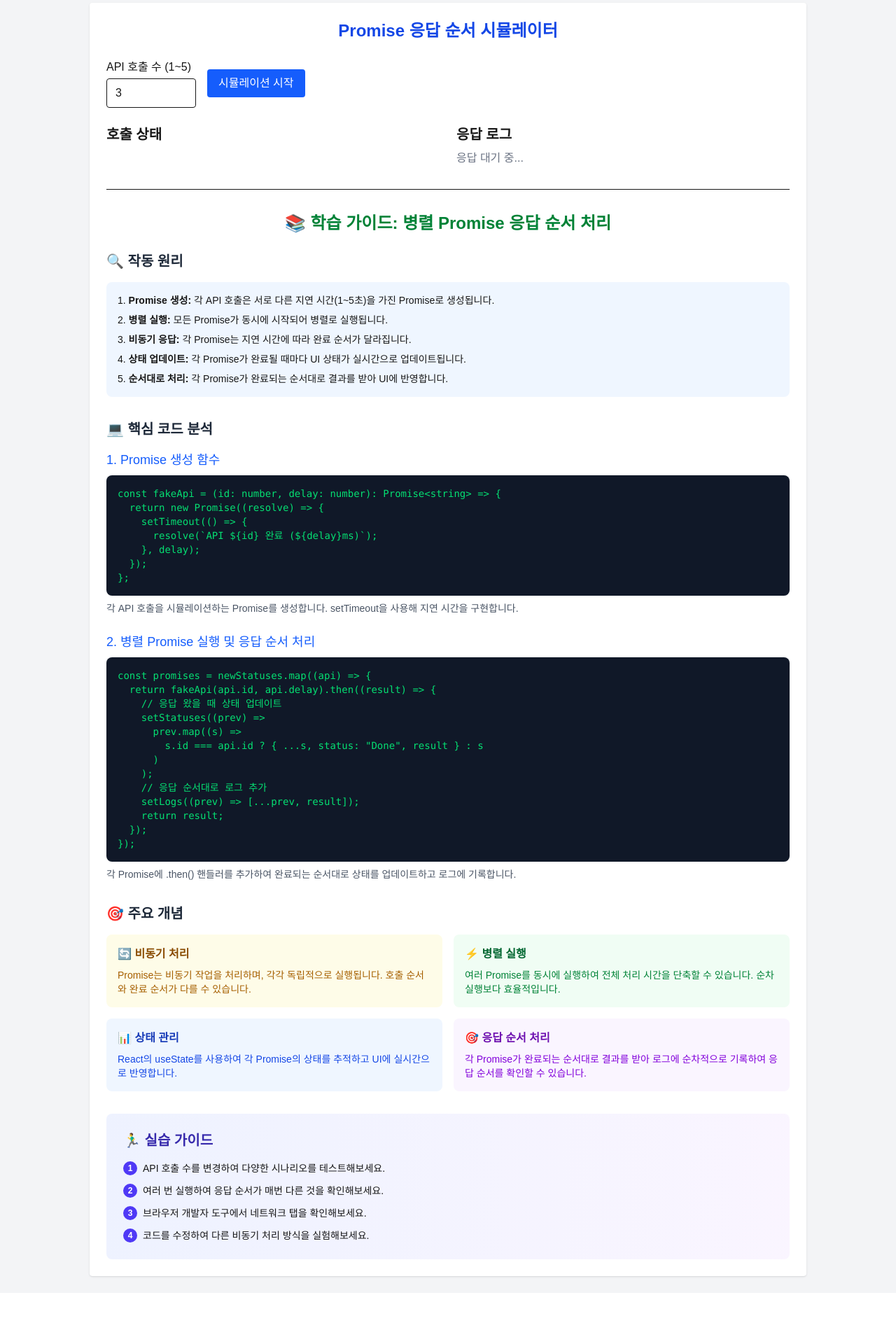
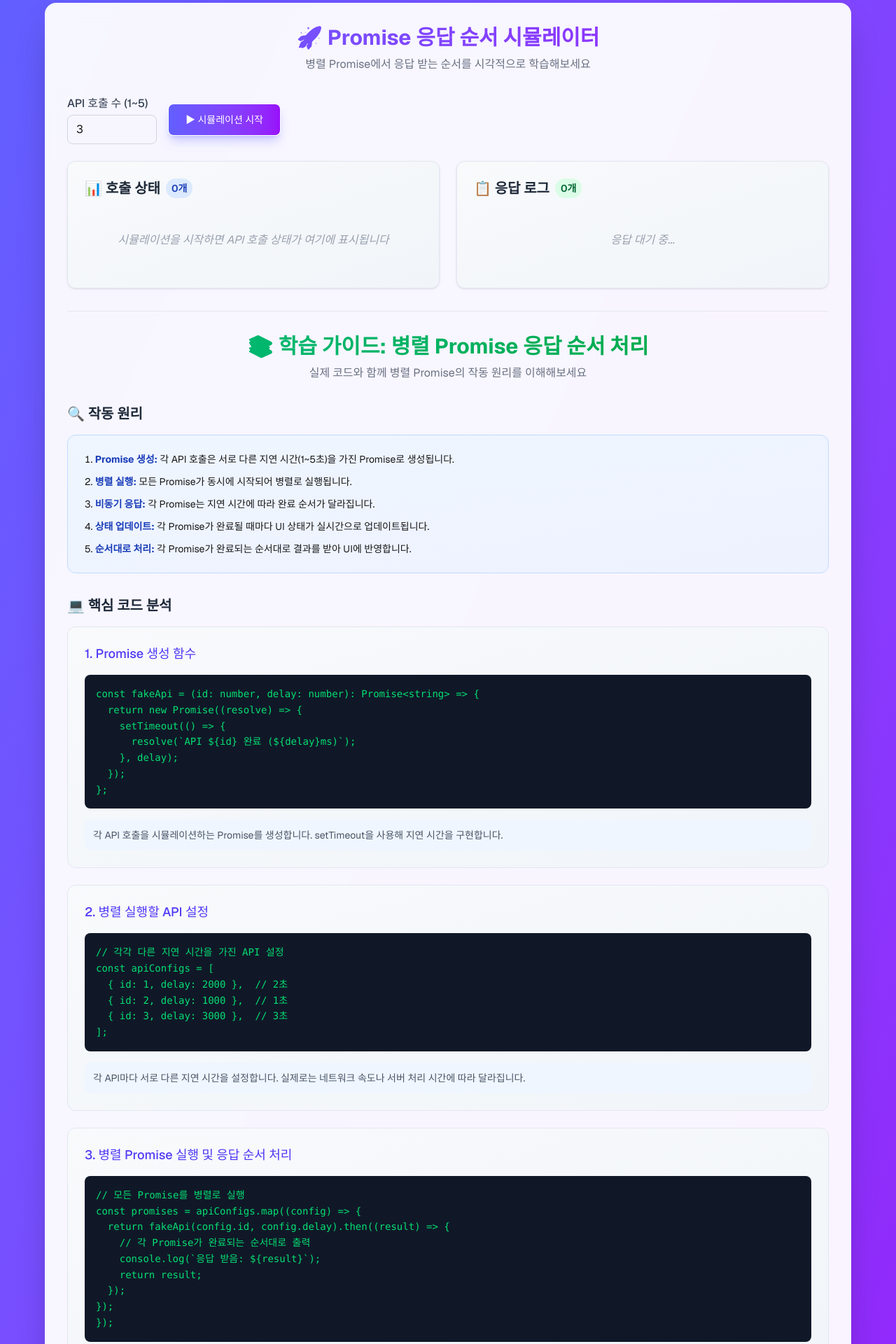
Before and after one commit to 1nnovator1105/javascript, a Next.js app: page /parallel-promise in a window 1280 px wide. Shown: the part 20-1940 px from the top of the page at 70% size. Before the commit the page ends 1867 px from the top, so only its background shows below. Built offline with nearby package versions, Linux system fonts and the light colour scheme.

Commit message:
fix: 가이드 수정

```diff
--- a/src/app/parallel-promise/page.tsx
+++ b/src/app/parallel-promise/page.tsx
@@ -59,115 +59,174 @@ export default function Home() {
   };
 
   return (
-    <main className="min-h-screen bg-gray-100 p-6">
-      <div className="max-w-5xl mx-auto bg-white p-6 rounded shadow">
-        <h1 className="text-2xl font-bold mb-6 text-center text-blue-700">
-          Promise 응답 순서 시뮬레이터
+    <main className="font-sans min-h-screen mx-auto bg-gradient-to-br from-indigo-500 to-purple-600 p-4 md:p-6 max-w-full">
+      <div className="bg-white/95 backdrop-blur-lg shadow-2xl rounded-xl md:rounded-2xl p-5 md:p-8 max-w-6xl mx-auto">
+        <div className="text-center mb-8">
+          <h1 className="font-bold bg-gradient-to-r from-indigo-500 to-purple-600 bg-clip-text text-transparent mb-2 text-2xl md:text-3xl">
+            🚀 Promise 응답 순서 시뮬레이터
           </h1>
+          <p className="text-gray-500 font-normal m-0 text-sm md:text-base">
+            병렬 Promise에서 응답 받는 순서를 시각적으로 학습해보세요
+          </p>
+        </div>
 
         <div className="flex flex-col sm:flex-row items-center gap-4 mb-6">
           <label className="w-full sm:w-auto">
-            <span className="block mb-1 font-medium">API 호출 수 (1~5)</span>
+            <span className="block mb-1 font-medium text-gray-700">
+              API 호출 수 (1~5)
+            </span>
             <input
               type="number"
               min={1}
               max={5}
               value={inputCount}
               onChange={(e) => setInputCount(Number(e.target.value))}
-              className="w-full sm:w-32 px-3 py-2 border rounded"
+              className="w-full sm:w-32 px-3 py-2 border border-gray-300 rounded-lg focus:outline-none focus:ring-2 focus:ring-indigo-500 focus:border-transparent"
             />
           </label>
 
           <button
             onClick={startSimulation}
             disabled={loading}
-            className="bg-blue-600 text-white px-4 py-2 rounded hover:bg-blue-700 disabled:opacity-50"
+            className="px-6 py-3 rounded-lg cursor-pointer text-sm font-medium transition-all duration-200 border bg-gradient-to-r from-indigo-500 to-purple-600 text-white shadow-lg shadow-indigo-500/30 hover:-translate-y-0.5 hover:shadow-xl hover:shadow-indigo-500/40 disabled:opacity-60 disabled:cursor-not-allowed disabled:hover:transform-none disabled:hover:shadow-none"
           >
-            {loading ? "실행 중..." : "시뮬레이션 시작"}
+            {loading ? "⏳ 실행 중..." : "▶ 시뮬레이션 시작"}
           </button>
         </div>
 
-        <div className="grid grid-cols-1 sm:grid-cols-2 gap-6 mb-8">
+        <div className="grid grid-cols-1 lg:grid-cols-2 gap-6 mb-8">
           {/* 호출 상태 박스 */}
-          <div>
-            <h2 className="text-xl font-semibold mb-2">호출 상태</h2>
-            <ul className="space-y-2">
-              {statuses.map((api) => (
-                <li
+          <div className="bg-gradient-to-br from-slate-50 to-slate-100 rounded-xl p-6 border border-slate-200 shadow-sm">
+            <h2 className="text-xl font-semibold mb-4 text-gray-800 flex items-center gap-2">
+              📊 호출 상태
+              <span className="text-sm bg-blue-100 text-blue-800 px-2 py-1 rounded-full">
+                {statuses.length}개
+              </span>
+            </h2>
+            <div className="space-y-3">
+              {statuses.length === 0 ? (
+                <div className="text-gray-400 italic text-center p-8">
+                  시뮬레이션을 시작하면 API 호출 상태가 여기에 표시됩니다
+                </div>
+              ) : (
+                statuses.map((api) => (
+                  <div
                     key={api.id}
-                  className={`p-3 rounded border ${
+                    className={`p-4 rounded-lg border-2 transition-all duration-300 ${
                       api.status === "Pending"
-                      ? "bg-yellow-100 border-yellow-400"
-                      : "bg-green-100 border-green-400"
+                        ? "bg-gradient-to-r from-yellow-50 to-orange-50 border-yellow-300 animate-pulse"
+                        : "bg-gradient-to-r from-green-50 to-emerald-50 border-green-300"
                     }`}
                   >
-                  <strong>API {api.id}</strong> - {api.status}
-                  {api.status === "Done" && ` (${api.delay}ms)`}
-                </li>
-              ))}
-            </ul>
+                    <div className="flex items-center justify-between">
+                      <div>
+                        <strong className="text-gray-800">API {api.id}</strong>
+                        <span
+                          className={`ml-2 px-2 py-1 rounded-full text-xs font-medium ${
+                            api.status === "Pending"
+                              ? "bg-yellow-200 text-yellow-800"
+                              : "bg-green-200 text-green-800"
+                          }`}
+                        >
+                          {api.status}
+                        </span>
+                      </div>
+                      {api.status === "Done" && (
+                        <span className="text-sm text-gray-600 font-mono">
+                          {api.delay}ms
+                        </span>
+                      )}
+                    </div>
+                  </div>
+                ))
+              )}
+            </div>
           </div>
 
           {/* 응답 순서 테이블 */}
-          <div>
-            <h2 className="text-xl font-semibold mb-2">응답 로그</h2>
+          <div className="bg-gradient-to-br from-slate-50 to-slate-100 rounded-xl p-6 border border-slate-200 shadow-sm">
+            <h2 className="text-xl font-semibold mb-4 text-gray-800 flex items-center gap-2">
+              📋 응답 로그
+              <span className="text-sm bg-green-100 text-green-800 px-2 py-1 rounded-full">
+                {logs.length}개
+              </span>
+            </h2>
             {logs.length === 0 ? (
-              <p className="text-gray-500">응답 대기 중...</p>
+              <div className="text-gray-400 italic text-center p-8">
+                응답 대기 중...
+              </div>
             ) : (
-              <table className="w-full text-sm border border-gray-300">
-                <thead className="bg-gray-200">
+              <div className="overflow-hidden rounded-lg border border-gray-200">
+                <table className="w-full text-sm">
+                  <thead className="bg-gradient-to-r from-gray-100 to-gray-200">
                     <tr>
-                    <th className="border px-2 py-1">응답 순서</th>
-                    <th className="border px-2 py-1">호출 결과</th>
+                      <th className="px-4 py-3 text-left font-semibold text-gray-700">
+                        응답 순서
+                      </th>
+                      <th className="px-4 py-3 text-left font-semibold text-gray-700">
+                        호출 결과
+                      </th>
                     </tr>
                   </thead>
-                <tbody>
+                  <tbody className="bg-white">
                     {logs.map((log, idx) => (
-                    <tr key={idx} className="even:bg-gray-50">
-                      <td className="border px-2 py-1 text-center">
+                      <tr
+                        key={idx}
+                        className="even:bg-gray-50 hover:bg-blue-50 transition-colors"
+                      >
+                        <td className="px-4 py-3 text-center font-mono font-semibold text-indigo-600">
                           {idx + 1}
                         </td>
-                      <td className="border px-2 py-1">{log}</td>
+                        <td className="px-4 py-3 font-mono text-gray-700">
+                          {log}
+                        </td>
                       </tr>
                     ))}
                   </tbody>
                 </table>
+              </div>
             )}
           </div>
         </div>
 
         {/* 학습 섹션 */}
-        <div className="border-t pt-8">
-          <h2 className="text-2xl font-bold mb-6 text-center text-green-700">
+        <div className="border-t border-gray-200 pt-8">
+          <div className="text-center mb-8">
+            <h2 className="font-bold bg-gradient-to-r from-emerald-500 to-green-600 bg-clip-text text-transparent mb-2 text-2xl md:text-3xl">
               📚 학습 가이드: 병렬 Promise 응답 순서 처리
             </h2>
+            <p className="text-gray-500 font-normal m-0 text-sm md:text-base">
+              실제 코드와 함께 병렬 Promise의 작동 원리를 이해해보세요
+            </p>
+          </div>
 
           {/* 작동 원리 설명 */}
           <div className="mb-8">
             <h3 className="text-xl font-semibold mb-4 text-gray-800">
               🔍 작동 원리
             </h3>
-            <div className="bg-blue-50 p-4 rounded-lg">
-              <ol className="list-decimal list-inside space-y-2 text-sm">
+            <div className="bg-gradient-to-br from-blue-50 to-indigo-50 p-6 rounded-xl border border-blue-200">
+              <ol className="list-decimal list-inside space-y-3 text-sm">
                 <li>
-                  <strong>Promise 생성:</strong> 각 API 호출은 서로 다른 지연
-                  시간(1~5초)을 가진 Promise로 생성됩니다.
+                  <strong className="text-blue-800">Promise 생성:</strong> 각
+                  API 호출은 서로 다른 지연 시간(1~5초)을 가진 Promise로
+                  생성됩니다.
                 </li>
                 <li>
-                  <strong>병렬 실행:</strong> 모든 Promise가 동시에 시작되어
-                  병렬로 실행됩니다.
+                  <strong className="text-blue-800">병렬 실행:</strong> 모든
+                  Promise가 동시에 시작되어 병렬로 실행됩니다.
                 </li>
                 <li>
-                  <strong>비동기 응답:</strong> 각 Promise는 지연 시간에 따라
-                  완료 순서가 달라집니다.
+                  <strong className="text-blue-800">비동기 응답:</strong> 각
+                  Promise는 지연 시간에 따라 완료 순서가 달라집니다.
                 </li>
                 <li>
-                  <strong>상태 업데이트:</strong> 각 Promise가 완료될 때마다 UI
-                  상태가 실시간으로 업데이트됩니다.
+                  <strong className="text-blue-800">상태 업데이트:</strong> 각
+                  Promise가 완료될 때마다 UI 상태가 실시간으로 업데이트됩니다.
                 </li>
                 <li>
-                  <strong>순서대로 처리:</strong> 각 Promise가 완료되는 순서대로
-                  결과를 받아 UI에 반영합니다.
+                  <strong className="text-blue-800">순서대로 처리:</strong> 각
+                  Promise가 완료되는 순서대로 결과를 받아 UI에 반영합니다.
                 </li>
               </ol>
             </div>
@@ -181,11 +240,11 @@ export default function Home() {
 
             <div className="space-y-6">
               {/* fakeApi 함수 */}
-              <div>
-                <h4 className="text-lg font-medium mb-2 text-blue-600">
+              <div className="bg-gradient-to-br from-slate-50 to-slate-100 rounded-xl p-6 border border-slate-200">
+                <h4 className="text-lg font-medium mb-4 text-indigo-600">
                   1. Promise 생성 함수
                 </h4>
-                <pre className="bg-gray-900 text-green-400 p-4 rounded-lg overflow-x-auto text-sm">
+                <pre className="bg-gray-900 text-green-400 p-4 rounded-lg overflow-x-auto text-sm leading-relaxed">
                   <code>{`const fakeApi = (id: number, delay: number): Promise<string> => {
   return new Promise((resolve) => {
     setTimeout(() => {
@@ -194,35 +253,68 @@ export default function Home() {
   });
 };`}</code>
                 </pre>
-                <p className="text-sm text-gray-600 mt-2">
+                <p className="text-sm text-gray-600 mt-4 p-3 bg-blue-50 rounded-lg">
                   각 API 호출을 시뮬레이션하는 Promise를 생성합니다.
                   setTimeout을 사용해 지연 시간을 구현합니다.
                 </p>
               </div>
 
-              {/* Promise 배열 생성 */}
-              <div>
-                <h4 className="text-lg font-medium mb-2 text-blue-600">
-                  2. 병렬 Promise 실행 및 응답 순서 처리
+              {/* API 설정 생성 */}
+              <div className="bg-gradient-to-br from-slate-50 to-slate-100 rounded-xl p-6 border border-slate-200">
+                <h4 className="text-lg font-medium mb-4 text-indigo-600">
+                  2. 병렬 실행할 API 설정
                 </h4>
-                <pre className="bg-gray-900 text-green-400 p-4 rounded-lg overflow-x-auto text-sm">
-                  <code>{`const promises = newStatuses.map((api) => {
-  return fakeApi(api.id, api.delay).then((result) => {
-    // 응답 왔을 때 상태 업데이트
-    setStatuses((prev) =>
-      prev.map((s) =>
-        s.id === api.id ? { ...s, status: "Done", result } : s
-      )
-    );
-    // 응답 순서대로 로그 추가
-    setLogs((prev) => [...prev, result]);
+                <pre className="bg-gray-900 text-green-400 p-4 rounded-lg overflow-x-auto text-sm leading-relaxed">
+                  <code>{`// 각각 다른 지연 시간을 가진 API 설정
+const apiConfigs = [
+  { id: 1, delay: 2000 },  // 2초
+  { id: 2, delay: 1000 },  // 1초
+  { id: 3, delay: 3000 },  // 3초
+];`}</code>
+                </pre>
+                <p className="text-sm text-gray-600 mt-4 p-3 bg-blue-50 rounded-lg">
+                  각 API마다 서로 다른 지연 시간을 설정합니다. 실제로는 네트워크
+                  속도나 서버 처리 시간에 따라 달라집니다.
+                </p>
+              </div>
+
+              {/* 병렬 Promise 실행 */}
+              <div className="bg-gradient-to-br from-slate-50 to-slate-100 rounded-xl p-6 border border-slate-200">
+                <h4 className="text-lg font-medium mb-4 text-indigo-600">
+                  3. 병렬 Promise 실행 및 응답 순서 처리
+                </h4>
+                <pre className="bg-gray-900 text-green-400 p-4 rounded-lg overflow-x-auto text-sm leading-relaxed">
+                  <code>{`// 모든 Promise를 병렬로 실행
+const promises = apiConfigs.map((config) => {
+  return fakeApi(config.id, config.delay).then((result) => {
+    // 각 Promise가 완료되는 순서대로 출력
+    console.log(\`응답 받음: \${result}\`);
     return result;
+  });
 });
 });`}</code>
                 </pre>
-                <p className="text-sm text-gray-600 mt-2">
-                  각 Promise에 .then() 핸들러를 추가하여 완료되는 순서대로
-                  상태를 업데이트하고 로그에 기록합니다.
+                <p className="text-sm text-gray-600 mt-4 p-3 bg-blue-50 rounded-lg">
+                  <strong>핵심:</strong> 모든 Promise가 동시에 시작되지만,
+                  각각의 지연 시간에 따라 완료 순서가 달라집니다. 위 예제에서는
+                  API 2 → API 1 → API 3 순서로 완료됩니다.
+                </p>
+              </div>
+
+              {/* 실행 결과 예시 */}
+              <div className="bg-gradient-to-br from-amber-50 to-orange-50 rounded-xl p-6 border border-amber-200">
+                <h4 className="text-lg font-medium mb-4 text-orange-600">
+                  💡 실행 결과 예시
+                </h4>
+                <pre className="bg-gray-800 text-amber-400 p-4 rounded-lg overflow-x-auto text-sm leading-relaxed">
+                  <code>{`// 1초 후: 응답 받음: API 2 완료 (1000ms)
+// 2초 후: 응답 받음: API 1 완료 (2000ms)
+// 3초 후: 응답 받음: API 3 완료 (3000ms)
+// 3초 후: 모든 API 호출 완료`}</code>
+                </pre>
+                <p className="text-sm text-orange-700 mt-4 p-3 bg-orange-100 rounded-lg">
+                  호출 순서(1→2→3)와 응답 순서(2→1→3)가 다른 것을 확인할 수
+                  있습니다.
                 </p>
               </div>
             </div>
@@ -234,8 +326,8 @@ export default function Home() {
               🎯 주요 개념
             </h3>
             <div className="grid grid-cols-1 md:grid-cols-2 gap-4">
-              <div className="bg-yellow-50 p-4 rounded-lg">
-                <h4 className="font-semibold text-yellow-800 mb-2">
+              <div className="bg-gradient-to-br from-yellow-50 to-orange-50 p-6 rounded-xl border border-yellow-200 shadow-sm">
+                <h4 className="font-semibold text-yellow-800 mb-3 flex items-center gap-2">
                   🔄 비동기 처리
                 </h4>
                 <p className="text-sm text-yellow-700">
@@ -243,8 +335,8 @@ export default function Home() {
                   호출 순서와 완료 순서가 다를 수 있습니다.
                 </p>
               </div>
-              <div className="bg-green-50 p-4 rounded-lg">
-                <h4 className="font-semibold text-green-800 mb-2">
+              <div className="bg-gradient-to-br from-green-50 to-emerald-50 p-6 rounded-xl border border-green-200 shadow-sm">
+                <h4 className="font-semibold text-green-800 mb-3 flex items-center gap-2">
                   ⚡ 병렬 실행
                 </h4>
                 <p className="text-sm text-green-700">
@@ -252,17 +344,8 @@ export default function Home() {
                   있습니다. 순차 실행보다 효율적입니다.
                 </p>
               </div>
-              <div className="bg-blue-50 p-4 rounded-lg">
-                <h4 className="font-semibold text-blue-800 mb-2">
-                  📊 상태 관리
-                </h4>
-                <p className="text-sm text-blue-700">
-                  React의 useState를 사용하여 각 Promise의 상태를 추적하고 UI에
-                  실시간으로 반영합니다.
-                </p>
-              </div>
-              <div className="bg-purple-50 p-4 rounded-lg">
-                <h4 className="font-semibold text-purple-800 mb-2">
+              <div className="bg-gradient-to-br from-purple-50 to-violet-50 p-6 rounded-xl border border-purple-200 shadow-sm">
+                <h4 className="font-semibold text-purple-800 mb-3 flex items-center gap-2">
                   🎯 응답 순서 처리
                 </h4>
                 <p className="text-sm text-purple-700">
@@ -274,34 +357,26 @@ export default function Home() {
           </div>
 
           {/* 실습 가이드 */}
-          <div className="bg-gradient-to-r from-indigo-50 to-purple-50 p-6 rounded-lg">
+          <div className="bg-gradient-to-r from-indigo-50 to-purple-50 p-6 rounded-xl border border-indigo-200">
             <h3 className="text-xl font-semibold mb-4 text-indigo-800">
               🏃‍♂️ 실습 가이드
             </h3>
-            <div className="space-y-3 text-sm">
-              <div className="flex items-start space-x-2">
-                <span className="bg-indigo-600 text-white rounded-full w-5 h-5 flex items-center justify-center text-xs font-bold">
+            <div className="space-y-4 text-sm">
+              <div className="flex items-start space-x-3">
+                <span className="bg-gradient-to-r from-indigo-500 to-purple-600 text-white rounded-full w-6 h-6 flex items-center justify-center text-xs font-bold flex-shrink-0 mt-0.5">
                   1
                 </span>
-                <p>API 호출 수를 변경하여 다양한 시나리오를 테스트해보세요.</p>
+                <p className="text-indigo-800">
+                  API 호출 수를 변경하여 다양한 시나리오를 테스트해보세요.
+                </p>
               </div>
-              <div className="flex items-start space-x-2">
-                <span className="bg-indigo-600 text-white rounded-full w-5 h-5 flex items-center justify-center text-xs font-bold">
+              <div className="flex items-start space-x-3">
+                <span className="bg-gradient-to-r from-indigo-500 to-purple-600 text-white rounded-full w-6 h-6 flex items-center justify-center text-xs font-bold flex-shrink-0 mt-0.5">
                   2
                 </span>
-                <p>여러 번 실행하여 응답 순서가 매번 다른 것을 확인해보세요.</p>
-              </div>
-              <div className="flex items-start space-x-2">
-                <span className="bg-indigo-600 text-white rounded-full w-5 h-5 flex items-center justify-center text-xs font-bold">
-                  3
-                </span>
-                <p>브라우저 개발자 도구에서 네트워크 탭을 확인해보세요.</p>
-              </div>
-              <div className="flex items-start space-x-2">
-                <span className="bg-indigo-600 text-white rounded-full w-5 h-5 flex items-center justify-center text-xs font-bold">
-                  4
-                </span>
-                <p>코드를 수정하여 다른 비동기 처리 방식을 실험해보세요.</p>
+                <p className="text-indigo-800">
+                  여러 번 실행하여 응답 순서가 매번 다른 것을 확인해보세요.
+                </p>
               </div>
             </div>
           </div>
```
Lines whose indentation alone changed are shown as unchanged.
